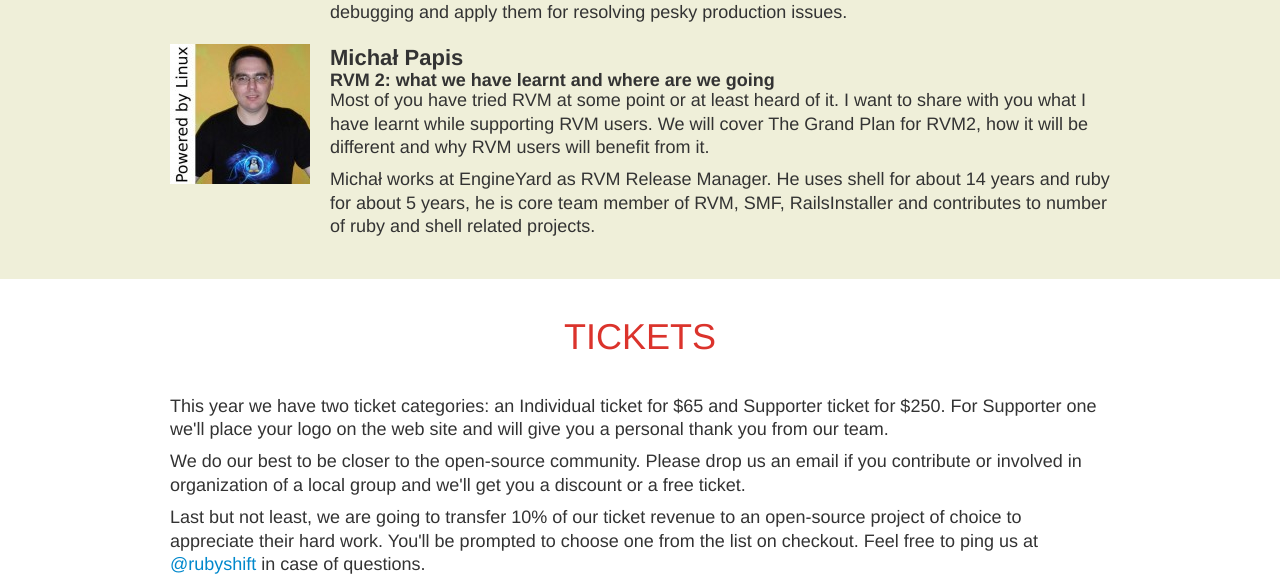
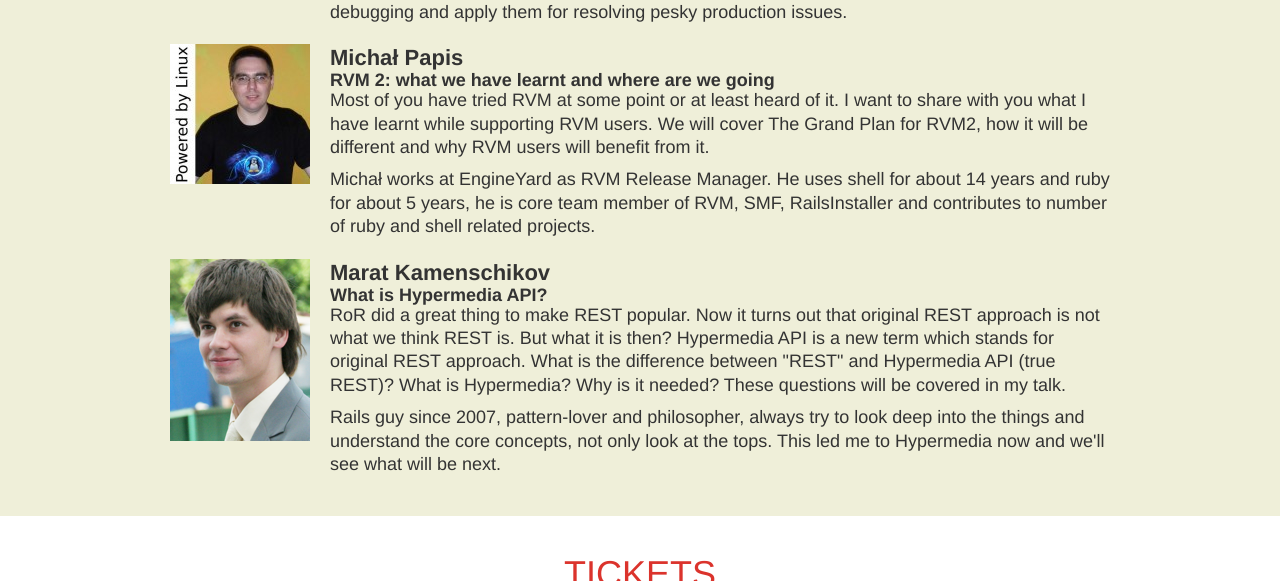
Before and after one commit to rubyshift/rubyshift2012.github.com, a Jekyll site: the page built from index.md, in a window 1280 px wide and 900 px high, scrolled down 3100 px, cut to the strip 0-581 px from the top of the window. Built offline with Jekyll 4.4.1, drawn with Linux system fonts in a browser that asks for light colours; Markdown is read by kramdown in place of the engine named in the settings.

Commit message:
Speaker fixes

```diff
--- a/_layouts/base.html
+++ b/_layouts/base.html
@@ -185,6 +185,18 @@
               <h4>RVM 2: what we have learnt and where are we going</h4>
               <p>Most of you have tried RVM at some point or at least heard of it. I want to share with you what I have learnt while supporting RVM users. We will cover The Grand Plan for RVM2, how it will be different and why RVM users will benefit from it.</p>
               <p>Michał works at EngineYard as RVM Release Manager. He uses shell for about 14 years and ruby for about 5 years, he is core team member of RVM, SMF, RailsInstaller and contributes to number of ruby and shell related projects.</p>
+            </div>
+          </div>
+
+          <div class="speaker row">
+            <div class="photo span2">
+              <img src="/images/s-marat.png">
+            </div>
+            <div class="talk span10">
+              <h3>Marat Kamenschikov</h3>
+              <h4>What is Hypermedia API?</h4>
+              <p>RoR did a great thing to make REST popular. Now it turns out that original REST approach is not what we think REST is. But what it is then? Hypermedia API is a new term which stands for original REST approach. What is the difference between "REST" and Hypermedia API (true REST)? What is Hypermedia? Why is it needed? These questions will be covered in my talk.</p>
+              <p>Rails guy since 2007, pattern-lover and philosopher, always try to look deep into the things and understand the core concepts, not only look at the tops. This led me to Hypermedia now and we'll see what will be next.</p>
             </div>
           </div>
         </div>
```
Also changed, not shown: images/s-marat.png (added).
